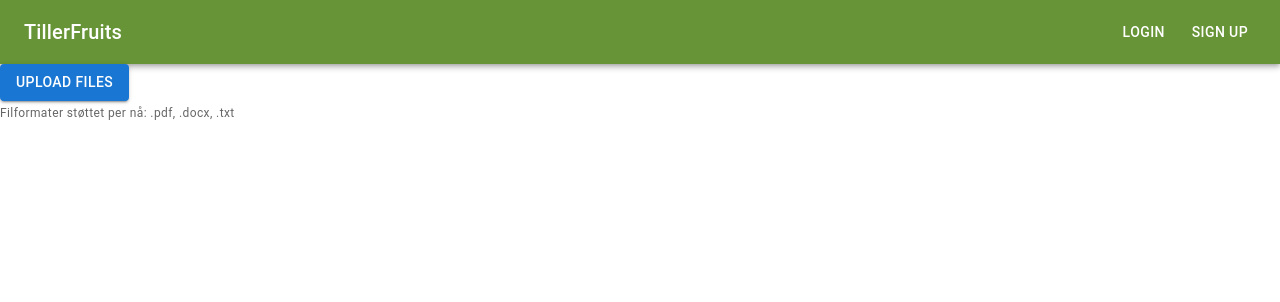
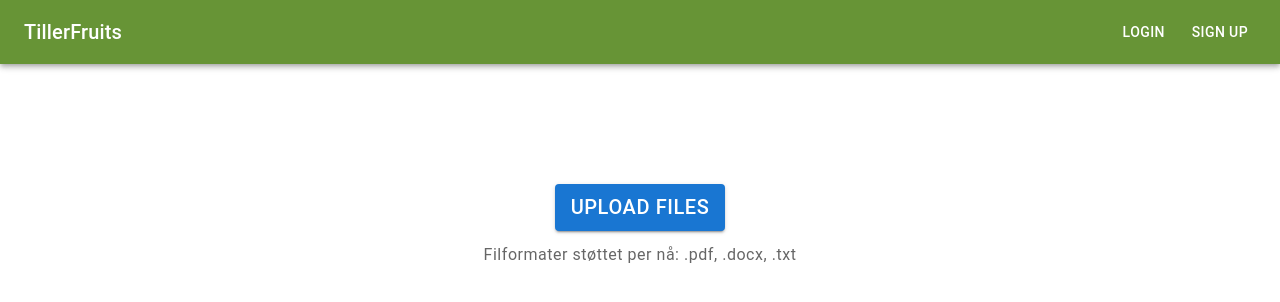
Before and after one commit to tiller-vgs/TillerFruits, a React (Vite) app in the folder frontend/: page / in a window 1280 px wide. Shown: the top 302 px of the page. Built offline with nearby package versions, Linux system fonts and the light colour scheme.

Commit message:
refactor: translate feedback into norwegian
Closes: #21

```diff
--- a/frontend/src/HomePage.tsx
+++ b/frontend/src/HomePage.tsx
@@ -30,19 +30,27 @@ function HomePage() {
 
   console.log(addedFile);
   return (
-    <>
+    <div className="flex flex-col items-center justify-center p-30">
       <UploadButton
         fileInputRef={fileInputRef}
         handleFileInput={handleFileInput}
       />
-      {errorMessage && <FormHelperText error>{errorMessage}</FormHelperText>}
+      {errorMessage && (
+        <FormHelperText error={!!errorMessage} sx={{ fontSize: "1rem" }}>
+          {errorMessage}
+        </FormHelperText>
+      )}
 
       {!errorMessage && addedFile ? (
-        <FormHelperText>{`Filen ${addedFile.name} er lagt til`}</FormHelperText>
+        <FormHelperText
+          sx={{ fontSize: "1rem" }}
+        >{`Filen ${addedFile.name} er lagt til`}</FormHelperText>
       ) : (
-        <FormHelperText>{`Filformater støttet per nå: ${acceptedFileFormats.join(", ")}`}</FormHelperText>
+        <FormHelperText
+          sx={{ fontSize: "1rem" }}
+        >{`Filformater støttet per nå: ${acceptedFileFormats.join(", ")}`}</FormHelperText>
       )}
-    </>
+    </div>
   );
 }
 
--- a/frontend/src/components/UploadButton.tsx
+++ b/frontend/src/components/UploadButton.tsx
@@ -10,7 +10,11 @@ function UploadButton({ fileInputRef, handleFileInput }) {
         onChange={handleFileInput}
         multiple
       />
-      <Button variant="contained" onClick={() => fileInputRef.current.click()}>
+      <Button
+        sx={{ fontSize: "1.25rem", mb: "0.5rem"}}
+        variant="contained"
+        onClick={() => fileInputRef.current.click()}
+      >
         Upload files
       </Button>
     </>
--- a/frontend/utils/validateFile.ts
+++ b/frontend/utils/validateFile.ts
@@ -11,18 +11,18 @@ function validateFile(file: UploadFileType, acceptedFileFormats: string[]) {
     return {
       success: false,
       message:
-        "The fileformat is not supported. Please upload a file of the correct format.",
+        "Filformatet støttes ikke. Vennligst last opp en fil i riktig format.",
     };
   }
   if (!fileSizeValid) {
     return {
       success: false,
-      message: "The file is too large.",
+      message: "Filen er for stor.",
     };
   }
   return {
     success: true,
-    message: "The file is supported.",
+    message: "Filen ble lagt til.",
   };
 }
 
```
